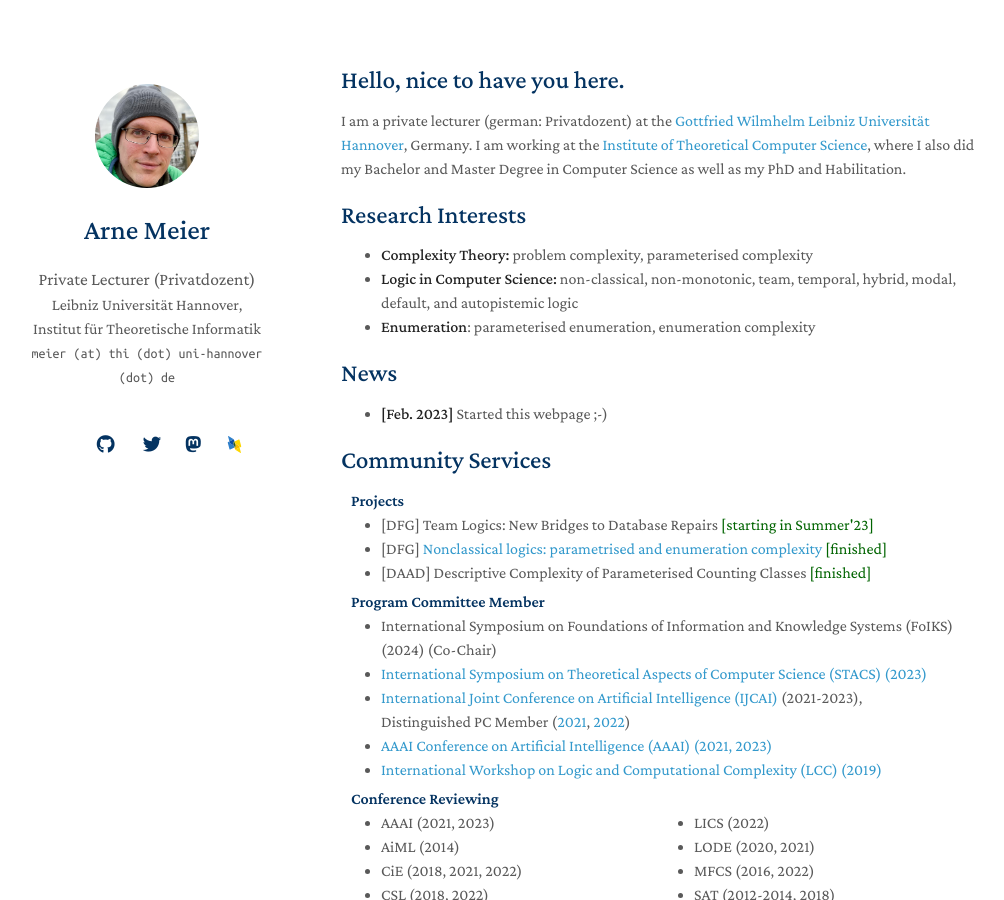
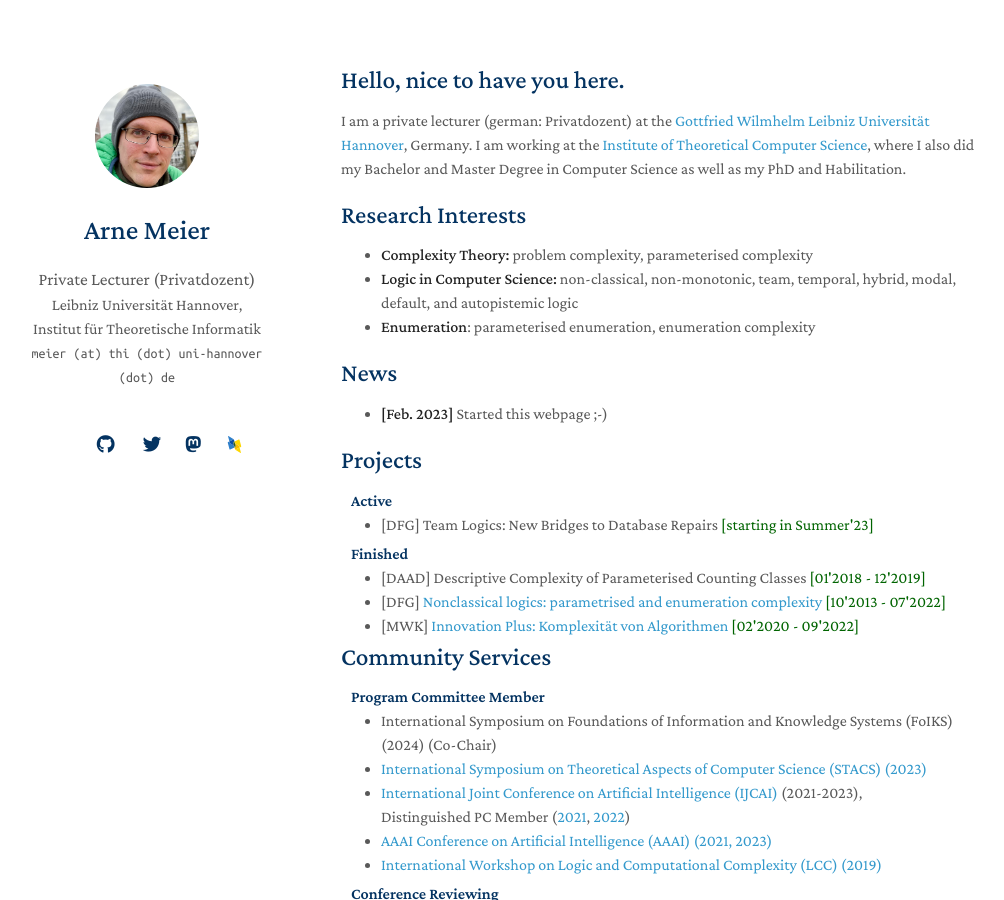
Before and after one commit to ArneMeier/ArneMeier.github.io, a Jekyll site: the page built from index.md, in a window 1280 px wide and 900 px high. Shown: the whole window, without its empty margins (129-1133 px from the left). Built offline with Jekyll 4.4.1, drawn with Linux system fonts in a browser that asks for light colours; nearby versions of some CDN libraries; a style sheet for code colours, icons or effects is not loaded; our own code applies the rules of GitHub Pages for plain Markdown files.

Commit message:
Projekte ausgelagert

```diff
--- /dev/null
+++ b/_includes/projects.md
@@ -0,0 +1,14 @@
+## Projects
+
+<h4 style="margin:0 10px 0;">Active</h4>
+
+<ul style="margin:0 0 5px;">
+  <li><autocolor>[DFG] Team Logics: New Bridges to Database Repairs</autocolor>  <font color="darkgreen">[starting in Summer'23]</font></li>
+</ul>
+
+<h4 style="margin:0 10px 0;">Finished</h4>
+<ul style="margin:0 0 5px;">
+  <li><autocolor>[DAAD] Descriptive Complexity of Parameterised Counting Classes</autocolor>  <font color="darkgreen">[01'2018 - 12'2019]</font></li>
+  <li><autocolor>[DFG] <a href="https://gepris.dfg.de/gepris/projekt/247444366" target="_blank">Nonclassical logics: parametrised and enumeration complexity</a></autocolor>  <font color="darkgreen">[10'2013 - 07'2022]</font></li>
+  <li><autocolor>[MWK] <a href="https://www.mwk.niedersachsen.de/startseite/" target="_blank">Innovation Plus: Komplexität von Algorithmen</a></autocolor>  <font color="darkgreen">[02'2020 - 09'2022]</font></li>
+</ul>
--- a/_includes/services.md
+++ b/_includes/services.md
@@ -1,12 +1,4 @@
 ## Community Services
-
-<h4 style="margin:0 10px 0;">Projects</h4>
-
-<ul style="margin:0 0 5px;">
-  <li><autocolor>[DFG] Team Logics: New Bridges to Database Repairs</autocolor>  <font color="darkgreen">[starting in Summer'23]</font></li>
-  <li><autocolor>[DFG] <a href="https://gepris.dfg.de/gepris/projekt/247444366" target="_blank">Nonclassical logics: parametrised and enumeration complexity</a></autocolor>  <font color="darkgreen">[finished]</font></li>
-  <li><autocolor>[DAAD] Descriptive Complexity of Parameterised Counting Classes</autocolor>  <font color="darkgreen">[finished]</font></li>
-</ul>
 
 <h4 style="margin:0 10px 0;">Program Committee Member</h4>
 
--- a/index.md
+++ b/index.md
@@ -17,6 +17,8 @@ I am working at the [Institute of Theoretical Computer Science](https://www.thi.
 
 - **[Feb. 2023]** Started this webpage ;-)
 
+{% include_relative _includes/projects.md %}
+
 {% include_relative _includes/services.md %}
 
 {% include_relative _includes/publications.md %}
```
